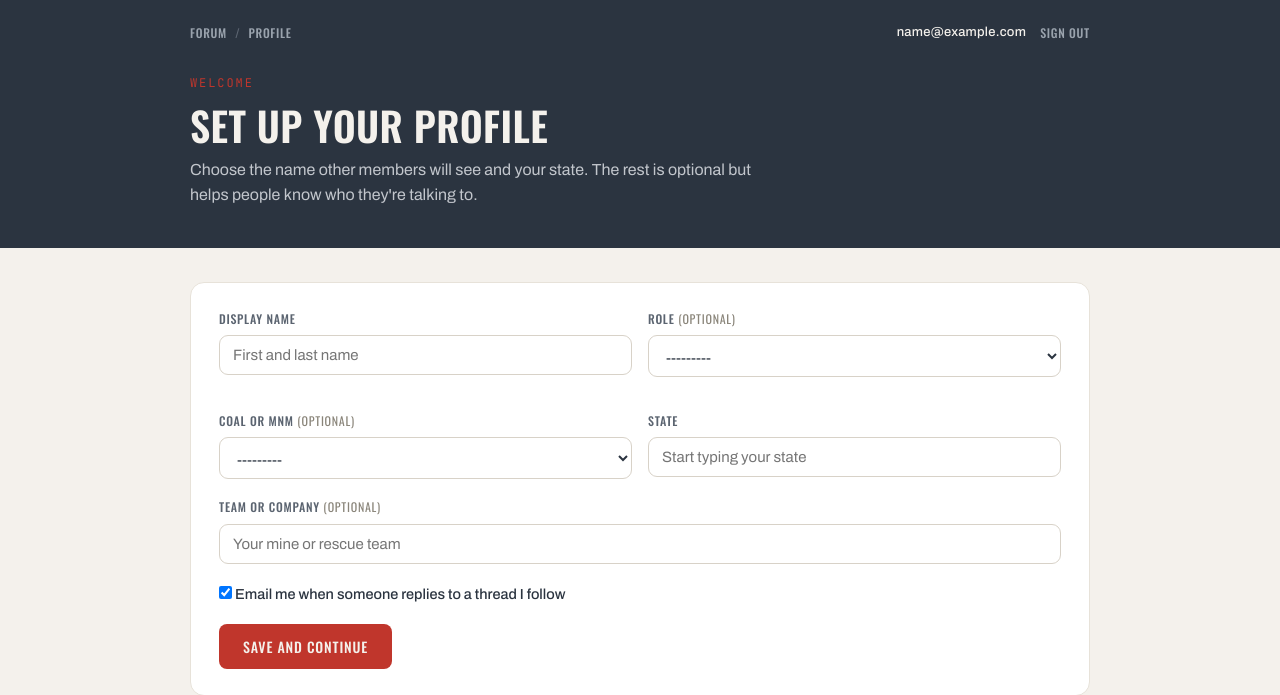
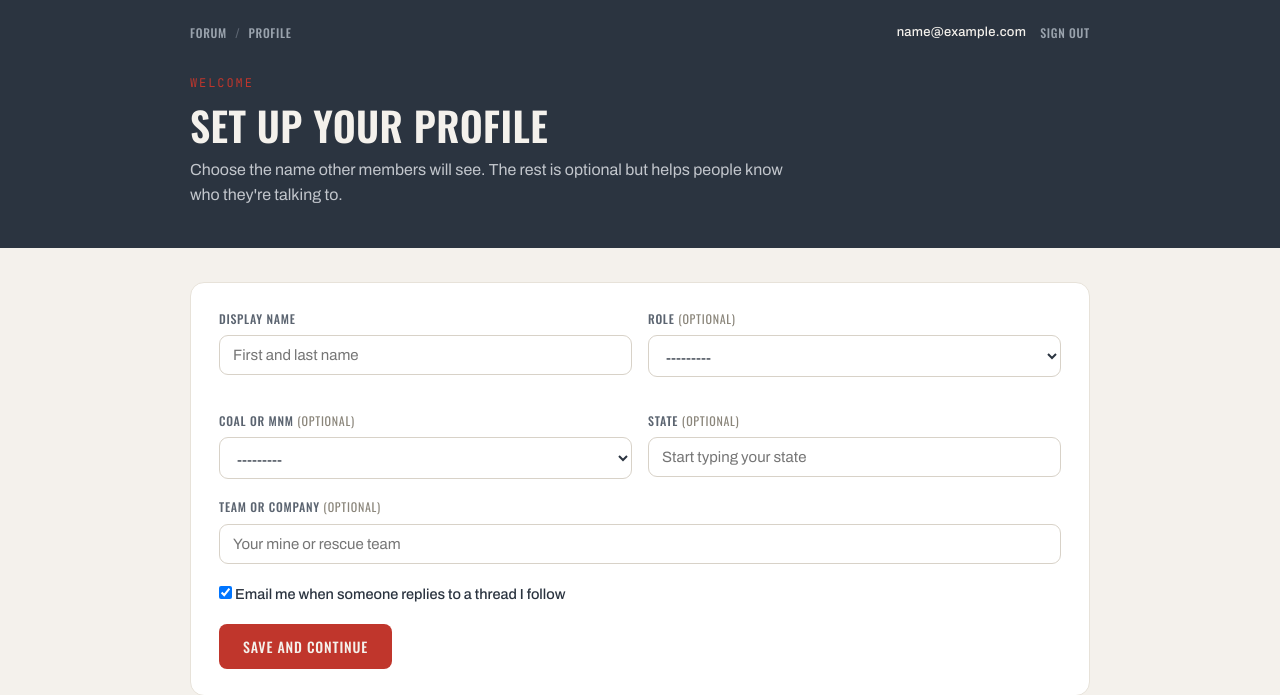
Before and after one commit to jakeolson657/Mine_Rescue_Center, a Django app: page /forum/profile/ in a window 1280 px wide. Shown: the part 66-761 px from the top of the page. Run offline with Django 5.2, Linux system fonts and the light colour scheme; the visitor is signed in with stand-in values (Sample User, id 1); data comes from the database, SQL or seed files in the repository.

Commit message:
Make the state optional on forum profiles
The type-ahead stays; a state that's filled in still has to be a real
US state.

Co-Authored-By: Claude Opus 5.5 <noreply@anthropic.com>

```diff
--- a/forum/forms.py
+++ b/forum/forms.py
@@ -58,14 +58,14 @@ class ProfileForm(forms.ModelForm):
     def __init__(self, *args, **kwargs):
         super().__init__(*args, **kwargs)
         self.fields['display_name'].required = True
-        self.fields['state'].required = True
-        self.fields['state'].error_messages['required'] = "Please enter your state."
         # Stored as the abbreviation; shown spelled out like the suggestions.
         if not self.is_bound and self.instance.state in _ABBR_TO_NAME:
             self.initial['state'] = _ABBR_TO_NAME[self.instance.state]
 
     def clean_state(self):
         typed = ' '.join(self.cleaned_data['state'].split()).lower()
+        if not typed:
+            return ''
         abbr = _STATE_LOOKUP.get(typed)
         if abbr is None:
             raise forms.ValidationError("Please pick your state from the list.")
--- a/forum/templates/forum/profile.html
+++ b/forum/templates/forum/profile.html
@@ -7,7 +7,7 @@
 {% block head %}
 <span class="eyebrow">{% if welcome %}Welcome{% else %}Profile{% endif %}</span>
 <h1>{% if welcome %}Set up your profile{% else %}Your profile{% endif %}</h1>
-<p class="lede">{% if welcome %}Choose the name other members will see and your state. The rest is optional but helps people know who they're talking to.{% else %}Signed in as {{ user.email }}. Only your display name and the details below are shown on the forum.{% endif %}</p>
+<p class="lede">{% if welcome %}Choose the name other members will see. The rest is optional but helps people know who they're talking to.{% else %}Signed in as {{ user.email }}. Only your display name and the details below are shown on the forum.{% endif %}</p>
 {% endblock %}
 
 {% block forum_css %}
@@ -60,7 +60,7 @@
                 {{ form.district }}
             </div>
             <div class="fm-field">
-                <label for="{{ form.state.id_for_label }}">State</label>
+                <label for="{{ form.state.id_for_label }}">State <span class="opt">(optional)</span></label>
                 <div class="state-pick">
                     {{ form.state }}
                     <ul class="state-suggest" id="state-suggest" role="listbox" hidden></ul>
--- a/forum/tests.py
+++ b/forum/tests.py
@@ -54,7 +54,7 @@ class ForumTests(TestCase):
         resp = self.client.post(reverse('forum:signin_confirm'), {'t': unquote(token)})
         self.assertEqual(resp.status_code, 400)
 
-    def test_profile_requires_a_known_state(self):
+    def test_profile_state_is_optional_but_must_be_known(self):
         user = User.objects.create(username='s@example.com', email='s@example.com')
         self.client.force_login(user)
         data = {'display_name': 'Sam Example', 'state': 'Atlantis', 'email_on_reply': 'on'}
@@ -63,6 +63,8 @@ class ForumTests(TestCase):
             self.client.post(reverse('forum:profile'), {**data, 'state': typed})
             self.assertEqual(ForumProfile.objects.get(user=user).state, 'WV')
         self.assertContains(self.client.get(reverse('forum:profile')), 'value="West Virginia"')
+        self.client.post(reverse('forum:profile'), {**data, 'state': ''})
+        self.assertEqual(ForumProfile.objects.get(user=user).state, '')
 
     def test_posting_requires_display_name(self):
         user = User.objects.create(username='b@example.com', email='b@example.com')
```
